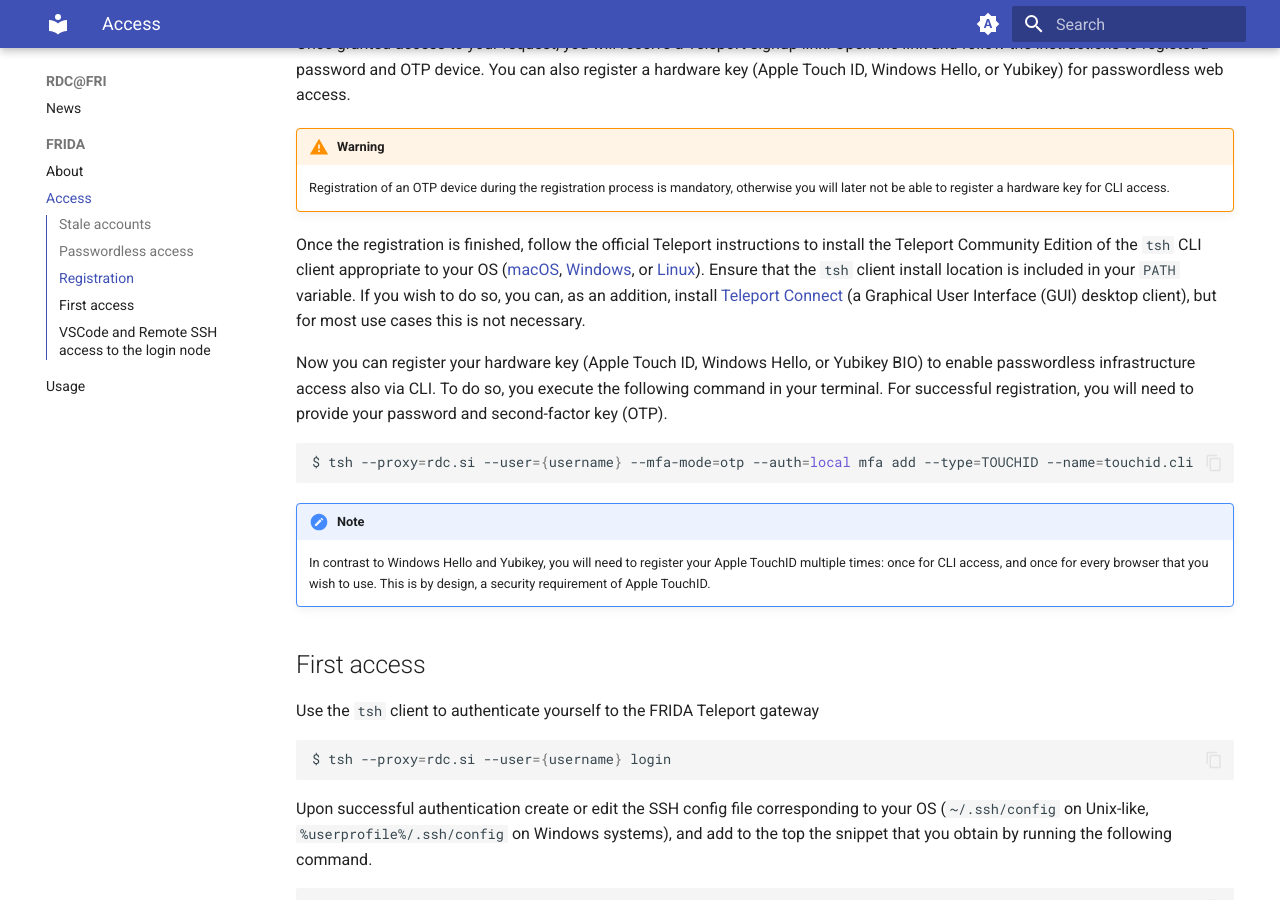
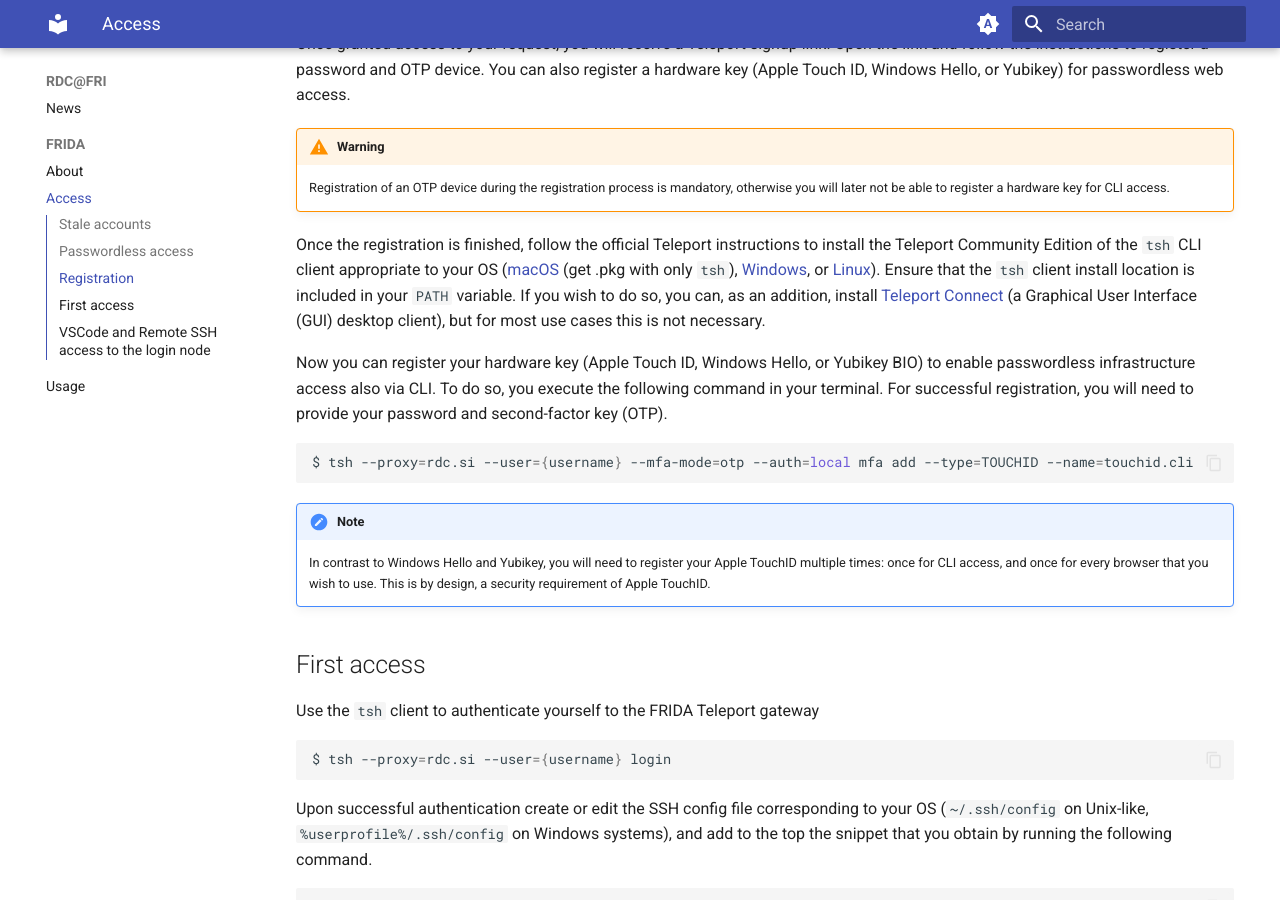
Before and after one commit to UL-FRI/docs.rdc.si, an MkDocs documentation site: the page built from docs/FRIDA/access.md, in a window 1280 px wide and 900 px high, scrolled down 936 px. Built offline with MkDocs 1.6.1 and Material for MkDocs 9.7.7, drawn with Linux system fonts in a browser that asks for light colours.

Commit message:
feat: point to signed mac tsh only

````diff
--- a/docs/FRIDA/access.md
+++ b/docs/FRIDA/access.md
@@ -24,7 +24,7 @@
 !!! warning
     Registration of an OTP device during the registration process is mandatory, otherwise you will later not be able to register a hardware key for CLI access.
 
-Once the registration is finished, follow the official Teleport instructions to install the Teleport Community Edition of the `tsh` CLI client appropriate to your OS ([macOS](https://goteleport.com/docs/installation/#macos), [Windows](https://goteleport.com/docs/installation/#windows-tsh-client-only), or [Linux](https://goteleport.com/docs/installation/#linux)). Ensure that the `tsh` client install location is included in your `PATH` variable. If you wish to do so, you can, as an addition, install [Teleport Connect](https://goteleport.com/docs/connect-your-client/teleport-connect/) (a Graphical User Interface (GUI) desktop client), but for most use cases this is not necessary.
+Once the registration is finished, follow the official Teleport instructions to install the Teleport Community Edition of the `tsh` CLI client appropriate to your OS ([macOS](https://goteleport.com/docs/installation/#macos) (get .pkg with only `tsh`), [Windows](https://goteleport.com/docs/installation/#windows-tsh-client-only), or [Linux](https://goteleport.com/docs/installation/#linux)). Ensure that the `tsh` client install location is included in your `PATH` variable. If you wish to do so, you can, as an addition, install [Teleport Connect](https://goteleport.com/docs/connect-your-client/teleport-connect/) (a Graphical User Interface (GUI) desktop client), but for most use cases this is not necessary.
 
 Now you can register your hardware key (Apple Touch ID, Windows Hello, or Yubikey BIO) to enable passwordless infrastructure access also via CLI. To do so, you execute the following command in your terminal. For successful registration, you will need to provide your password and second-factor key (OTP).
 ```bash
````
